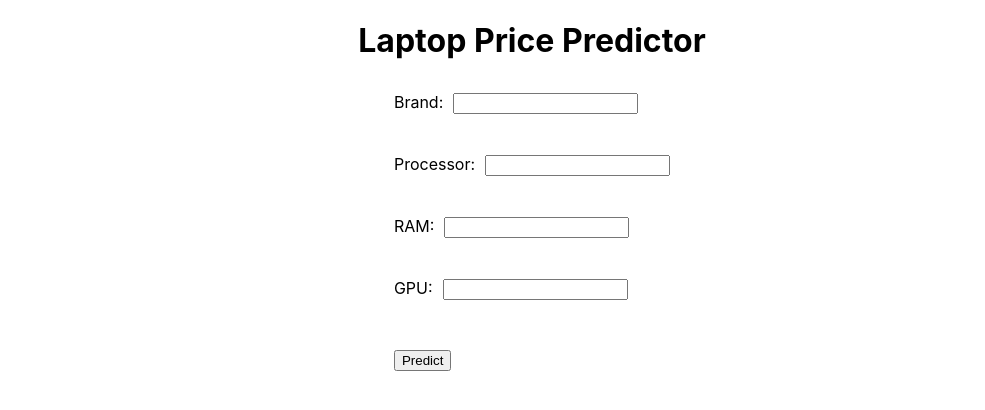
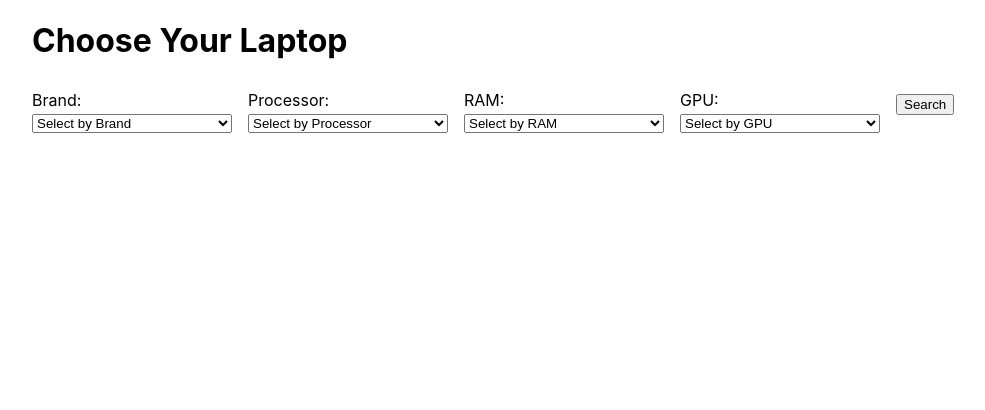
Before and after one commit to MalinduHettiarachchi/ApexiStore, a React (Create React App) app in the folder frontend/: page / in a window 1280 px wide. Shown: the top 410 px of the page, without its empty margins (108-1093 px from the left). Built offline with nearby package versions, Linux system fonts and the light colour scheme.

Commit message:
UI desing

```diff
--- a/frontend/src/App.js
+++ b/frontend/src/App.js
@@ -1,62 +1,10 @@
-import React, { useState } from 'react';
-import axios from 'axios';
-import './App.css';
+import React from 'react';
+import HomePage from './components/HomePage';
 
 function App() {
-  const [formData, setFormData] = useState({
-    brand: '',
-    processor: '',
-    ram: '',
-    gpu: ''
-  });
-
-  const [predictedPrice, setPredictedPrice] = useState('');
-
-  const handleChange = (e) => {
-    setFormData({
-      ...formData,
-      [e.target.name]: e.target.value
-    });
-  };
-
-  const handleSubmit = (e) => {
-    e.preventDefault();
-    axios.post('http://127.0.0.1:5000/predict', formData)
-      .then(response => {
-        setPredictedPrice(`The predicted price for the specified configuration is: €${response.data.predicted_price}`);
-      })
-      .catch(error => {
-        console.error('There was an error making the request!', error);
-      });
-  };
-
   return (
     <div className="App">
-      <h1>Laptop Price Predictor</h1>
-      <form onSubmit={handleSubmit}>
-        <label>
-          Brand:
-          <input type="text" name="brand" value={formData.brand} onChange={handleChange} required />
-        </label>
-        <br />
-        <label>
-          Processor:
-          <input type="text" name="processor" value={formData.processor} onChange={handleChange} required />
-        </label>
-        <br />
-        <label>
-          RAM:
-          <input type="text" name="ram" value={formData.ram} onChange={handleChange} required />
-        </label>
-        <br />
-        <label>
-          GPU:
-          <input type="text" name="gpu" value={formData.gpu} onChange={handleChange} required />
-        </label>
-        <br />
-        <button type="submit">Predict</button>
-      </form>
-      {predictedPrice && <h2>{predictedPrice}</h2>}
+      <HomePage />
     </div>
   );
 }
--- /dev/null
+++ b/frontend/src/components/HomePage.css
@@ -0,0 +1,44 @@
+.HomePage {
+    max-width: 1000px; /* Adjust as needed */
+    margin: 0 auto;
+  }
+
+  form {
+    display: flex;
+    flex-wrap: wrap; /* Allows wrapping if space is constrained */
+    gap: 16px; /* Space between elements */
+    align-items: center; /* Align items vertically centered */
+  }
+
+  label {
+    display: flex;
+    flex-direction: column;
+    margin: 8px 0;
+  }
+
+  input,
+  select {
+    margin-top: 4px;
+    box-sizing: border-box; /* Includes padding and border in width calculation */
+  }
+
+  select {
+    width: 200px; /* Adjust size as needed */
+  }
+
+  input.processor {
+    width: 300px; /* Adjust size as needed */
+  }
+
+  input.ram {
+    width: 250px; /* Adjust size as needed */
+  }
+
+  input.gpu {
+    width: 280px; /* Adjust size as needed */
+  }
+
+  button {
+    margin-top: 12px;
+    align-self: flex-start; /* Aligns button to the start of the row */
+  }
--- /dev/null
+++ b/frontend/src/components/HomePage.js
@@ -0,0 +1,99 @@
+import React, { useState } from 'react';
+import axios from 'axios';
+import '../components/HomePage.css'; // Adjust path if needed
+
+function HomePage() {
+  const [formData, setFormData] = useState({
+    brand: '',
+    processor: '',
+    ram: '',
+    gpu: ''
+  });
+
+  const [predictedPrice, setPredictedPrice] = useState('');
+
+  const handleChange = (e) => {
+    setFormData({
+      ...formData,
+      [e.target.name]: e.target.value
+    });
+  };
+
+  const handleSubmit = (e) => {
+    e.preventDefault();
+    axios.post('http://127.0.0.1:5000/predict', formData)
+      .then(response => {
+        setPredictedPrice(`The predicted price for the specified configuration is: €${response.data.predicted_price}`);
+      })
+      .catch(error => {
+        console.error('There was an error making the request!', error);
+      });
+  };
+
+  return (
+    <div className="HomePage">
+      <h1>Choose Your Laptop</h1>
+      <form onSubmit={handleSubmit}>
+        <label>
+          Brand:
+          <select name="brand" value={formData.brand} onChange={handleChange} required>
+            <option value="">Select by Brand</option>
+            <option value="Acer">Acer</option>
+            <option value="Apple">Apple</option>
+            <option value="Asus">Asus</option>
+            <option value="Chuwi">Chuwi</option>
+            <option value="Dell">Dell</option>
+            <option value="HP">HP</option>
+            <option value="Lenovo">Lenovo</option>
+            <option value="MSI">MSI</option>
+          </select>
+        </label>
+        <label>
+          Processor:
+          <select name="processor" value={formData.processor} onChange={handleChange} required>
+            <option value="">Select by Processor</option>
+            <option value="Intel i3">Intel i3</option>
+            <option value="Intel Core i5 2.3GHz">Intel Core i5 2.3GHz</option>
+            <option value="Intel i7">Intel i7</option>
+            <option value="Intel i9">Intel i9</option>
+            <option value="AMD Ryzen 3">AMD Ryzen 3</option>
+            <option value="AMD Ryzen 5">AMD Ryzen 5</option>
+            <option value="AMD Ryzen 7">AMD Ryzen 7</option>
+            <option value="AMD Ryzen 9">AMD Ryzen 9</option>
+          </select>
+        </label>
+        <label>
+          RAM:
+          <select name="ram" value={formData.ram} onChange={handleChange} required>
+            <option value="">Select by RAM</option>
+            <option value="4GB">4GB</option>
+            <option value="8GB">8GB</option>
+            <option value="12GB">12GB</option>
+            <option value="16GB">16GB</option>
+            <option value="32GB">32GB</option>
+            <option value="64GB">64GB</option>
+          </select>
+        </label>
+        <label>
+          GPU:
+          <select name="gpu" value={formData.gpu} onChange={handleChange} required>
+            <option value="">Select by GPU</option>
+            <option value="Integrated">Integrated</option>
+            <option value="Intel Iris Plus Graphics 640">Intel Iris Plus Graphics 640</option>
+            <option value="NVIDIA GeForce GTX 1650">NVIDIA GeForce GTX 1650</option>
+            <option value="NVIDIA GeForce GTX 1660">NVIDIA GeForce GTX 1660</option>
+            <option value="NVIDIA GeForce RTX 2060">NVIDIA GeForce RTX 2060</option>
+            <option value="NVIDIA GeForce RTX 3060">NVIDIA GeForce RTX 3060</option>
+            <option value="AMD Radeon RX 5500M">AMD Radeon RX 5500M</option>
+            <option value="AMD Radeon RX 5600M">AMD Radeon RX 5600M</option>
+            <option value="AMD Radeon RX 5700M">AMD Radeon RX 5700M</option>
+          </select>
+        </label>
+        <button type="submit">Search</button>
+      </form>
+      {predictedPrice && <h2>{predictedPrice}</h2>}
+    </div>
+  );
+}
+
+export default HomePage;
```
